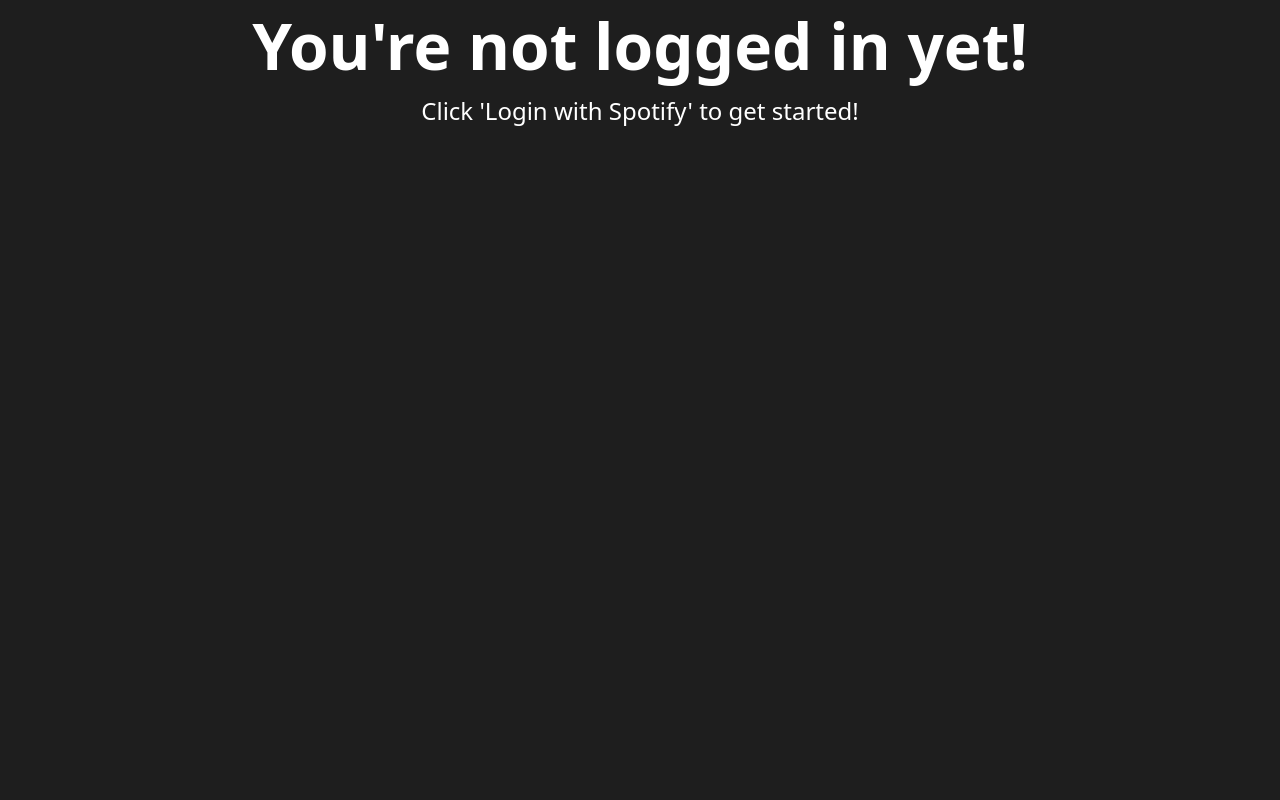
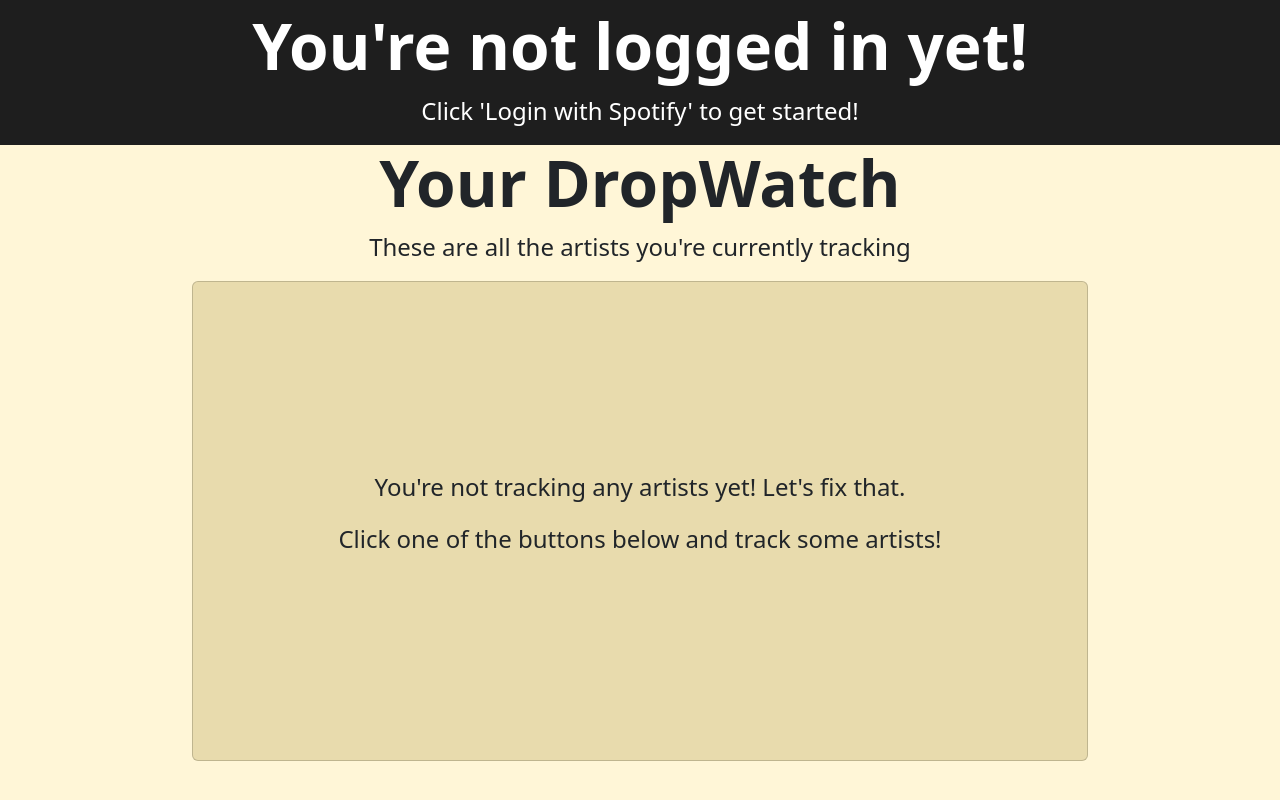
Before and after one commit to stephenarosaj/DropWatch, a React (Create React App) app in the folder frontend/: page / in a window 1280 px wide. Shown: the part 558-1358 px from the top of the page. Before the commit the page ends 800 px from the top, so only its background shows below. Built offline with nearby package versions, Linux system fonts and the light colour scheme; the HTML template or start-up script is replaced by a standard one.

Commit message:
frontend: Adding artist section

```diff
--- a/frontend/src/App.css
+++ b/frontend/src/App.css
@@ -39,10 +39,8 @@
 
 
 .App {
-  /* text-align: center; */
   background-color: #1e1e1e;
   width: 100%;
-  /* margin: 0; */
 }
 
 .App-logo {
@@ -79,9 +77,7 @@
     transform: rotate(360deg);
   }
 }
-/* * {
-  margin: 0px !important
-} */
+
 .login-page {
   color: #ffffff;
   font-family: "Inter" !important;
@@ -138,3 +134,21 @@
   text-align: center;
   margin-top: 50px;
 }
+
+.artists {
+  display: flex;
+  align-items: center;
+  justify-content: center;
+  background-color: #E8DBAD !important;
+  max-width: 70%;
+  margin: auto;
+  min-height: 480px;
+}
+
+.dropwatch {
+  background-color: #FFF6D7 !important;
+  text-align: center;
+  align-items: center;
+  padding-bottom: 50px
+  /* margin-bottom: 500px; */
+}
--- a/frontend/src/App.js
+++ b/frontend/src/App.js
@@ -11,6 +11,7 @@
 import Card from 'react-bootstrap/Card'
 import Button from 'react-bootstrap/Button';
 import Welcome from './components/Welcome';
+import DropWatch from './components/DropWatch';
 
 const redirect_uri = "http://localhost:3000/callback"
 
@@ -26,20 +27,22 @@
 function App() {
   const [refreshToken, setRefreshToken] = useState(null)
   const [username, setUsername] = useState(null)
-  // const [artists, setArtists] = useState([])
+  const [artists, setArtists] = useState([])
   // const [drops, setDrops] = useState([])
   const [isLoggedIn, setLogin] = useState(false)
+
   function handleRedirect(query) {
     let code = getCode(query)
     console.log("code: "+code)
     fetchAccessToken(code, setLogin, setRefreshToken, setUsername)
     window.history.pushState("","", redirect_uri)
   }
+
   function onLoad() {
-  let query = window.location.search
-  if (query.length > 0) {
-    handleRedirect(query);
-  }
+    let query = window.location.search
+    if (query.length > 0) {
+      handleRedirect(query);
+    }
 }
 
   useEffect(() => {
@@ -99,6 +102,9 @@
       <div>
         <Welcome isLoggedIn={isLoggedIn} username={username}/>
       </div>
+      <div>
+        <DropWatch artists={artists}/>
+      </div>
     </div>
 
 
--- a/frontend/src/authorization.js
+++ b/frontend/src/authorization.js
@@ -1,5 +1,3 @@
-
-
 import { clientID, clientSecretID} from "./private/tokens"
 const redirect_uri = "http://localhost:3000/callback"
 const client_id = clientID
@@ -27,14 +25,14 @@
  * Function to build the body of parameters to supply to get the access token
  * @param {*} code - the authorization code provdied to us from requestAuthorization
  */
-export function fetchAccessToken(code, setLogin, setRefreshToken, setUsername) {
-  let body = "grant_type=authorization_code";
-  body += "&code=" + code;
-  body += "&redirect_uri=" + redirect_uri;
-  body += "&client_id-=" + client_id;
-  body += "&client_secret=" + client_secret;
-  callAuthorizationApi(body, setLogin, setRefreshToken, setUsername);
-}
+// export function fetchAccessToken(code, setLogin, setRefreshToken, setUsername) {
+//   let body = "grant_type=authorization_code";
+//   body += "&code=" + code;
+//   body += "&redirect_uri=" + redirect_uri;
+//   body += "&client_id-=" + client_id;
+//   body += "&client_secret=" + client_secret;
+//   callAuthorizationApi(body, setLogin, setRefreshToken, setUsername);
+// }
 
 // callAuthorizationApi(body) {
 //   console.log("hi");
@@ -44,13 +42,21 @@
  * Function to call the spotify api to get the access token
  * @param {*} body - the parameters to be provided to the api request
  */
-function callAuthorizationApi(body, setLogin, setRefreshToken, setUsername) {
+export async function fetchAccessToken(code, setLogin, setRefreshToken, setUsername) {
+  // builds the body of the Spotify api request
+  let body = "grant_type=authorization_code";
+  body += "&code=" + code;
+  body += "&redirect_uri=" + redirect_uri;
+  body += "&client_id-=" + client_id;
+  body += "&client_secret=" + client_secret;
+
   const requestOpts = {
     method: 'POST',
     headers: {'Content-Type' : 'application/x-www-form-urlencoded',
               'Authorization': 'Basic ' + btoa(client_id + ":" + client_secret)},
     body: body
   };
+
   fetch(TOKEN, requestOpts)
     .then(response => {
       if(!response.ok) {
@@ -76,10 +82,12 @@
     });
 }
 
+
 async function getUsername(setUsername) {
+
   let access_token = localStorage.getItem('access_token')
-  console.log("access_token getUsername: " + access_token)
   let headers = {headers : {Authorization: 'Bearer ' + access_token}}
+
   fetch('https://api.spotify.com/v1/me', headers)
     .then(response => {
       if(!response.ok) {
--- a/frontend/src/components/DropWatch.js
+++ b/frontend/src/components/DropWatch.js
@@ -3,20 +3,18 @@
 function DropWatch(props) {
   let middle = null
 
-  if(length(props.artists) === 0) {
+  if(props.artists.length === 0) {
     middle =
-    <div>
-      <Card>
+      <Card className='artists'>
         <Card.Text>
           <p>You're not tracking any artists yet! Let's fix that.</p>
           <p>Click one of the buttons below and track some artists!</p>
         </Card.Text>
       </Card>
-    </div>
   }
   return(
-    <div>
-      <h1 className="dropwatch">Your DropWatch</h1>
+    <div className='dropwatch'>
+      <h1 >Your DropWatch</h1>
       <p>These are all the artists you're currently tracking</p>
       <div>
         {middle}
@@ -27,3 +25,5 @@
     </div>
   )
 }
+
+export default DropWatch
```
Also changed, not shown: frontend/src/new_authorization.js (deleted, +0 -130 lines), frontend/src/images/placeholder.png (deleted), 1 other file (tests, documents, lock files or other folders).
